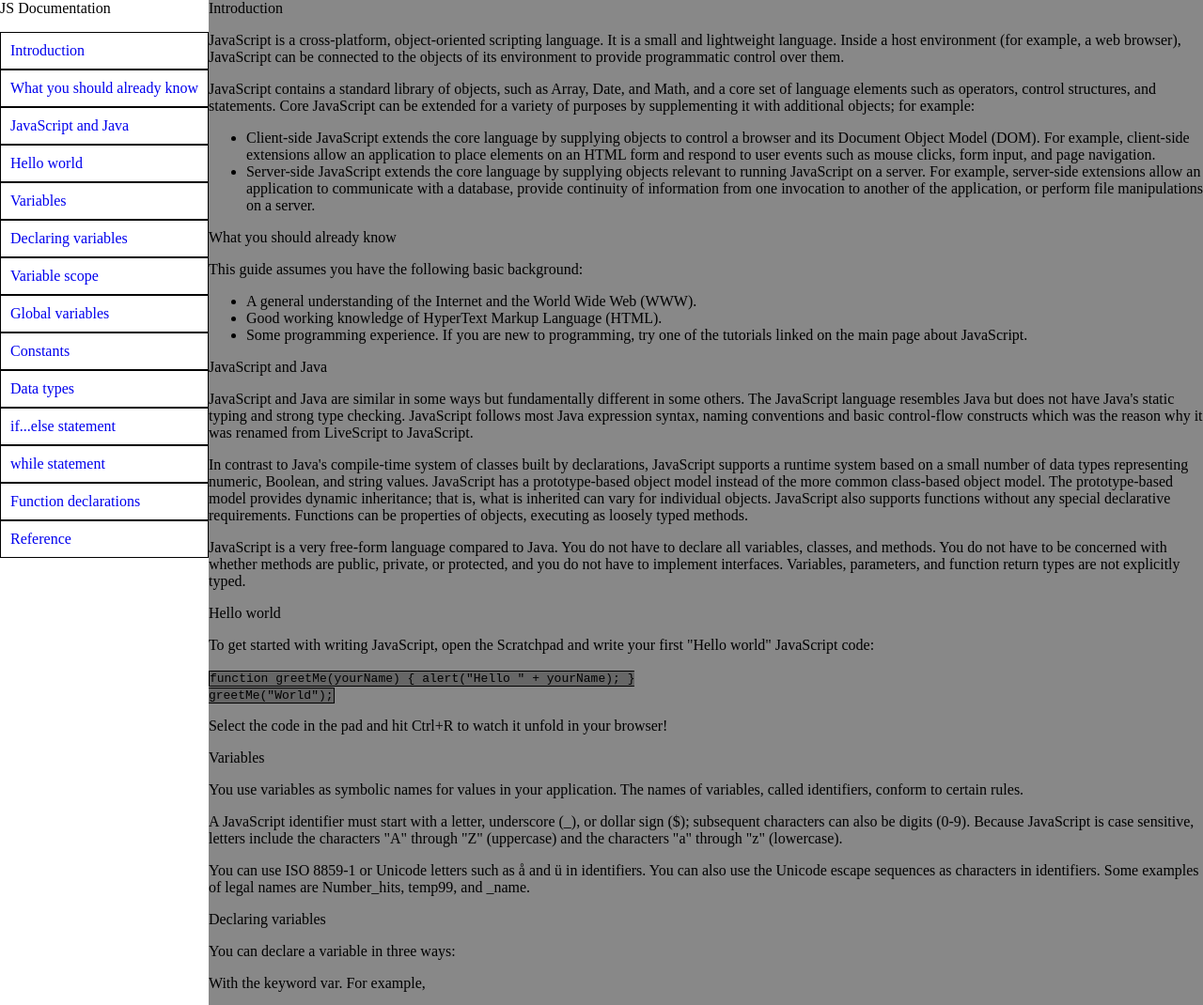
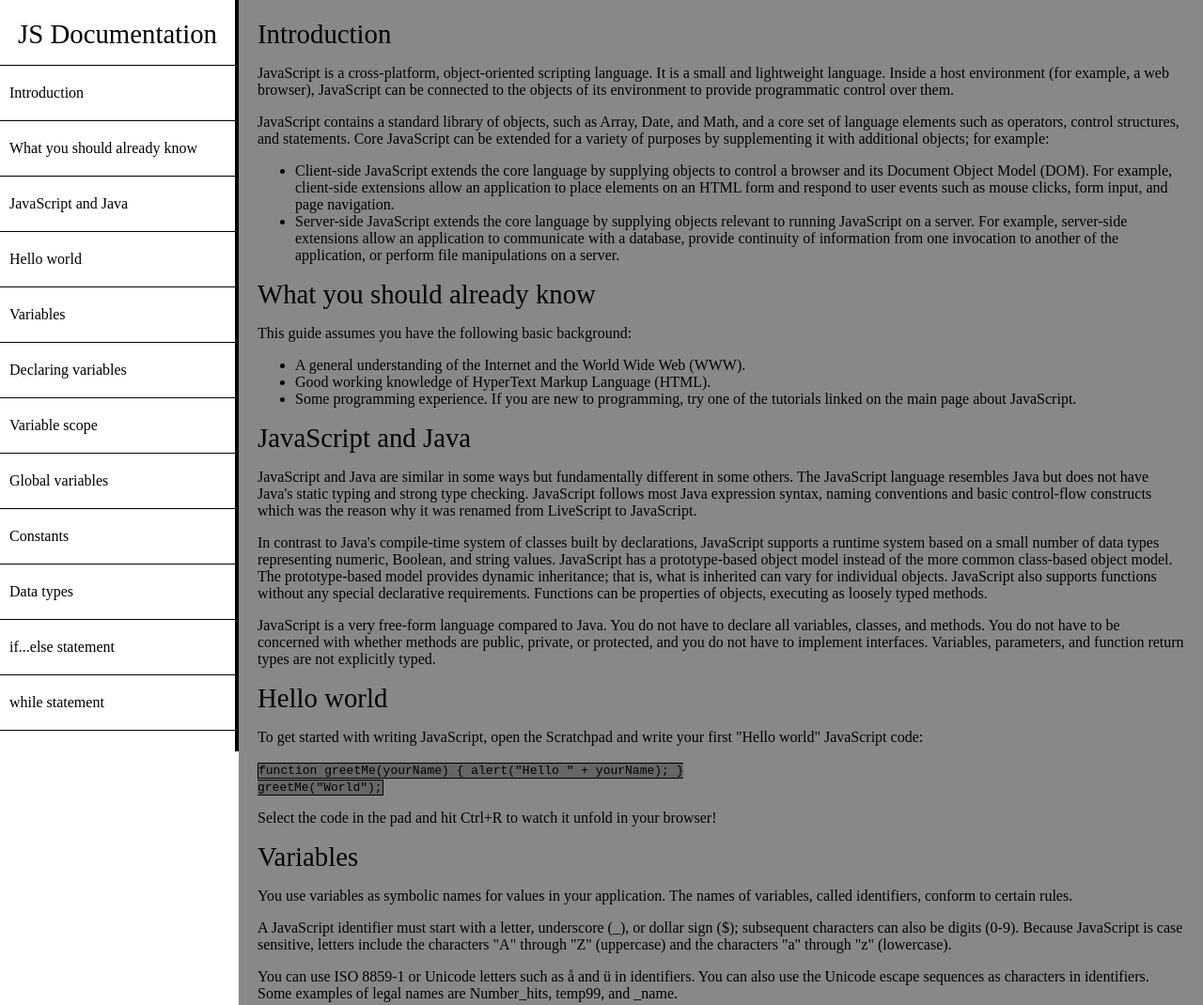
Before and after one commit to xomrau/RWD4, a plain HTML site: page index.html in a window 1280 px wide. Shown: the top 1070 px of the page at 94% size. Drawn offline with Linux system fonts and the light colour scheme.

Commit message:
fixed nav

```diff
--- a/index.html
+++ b/index.html
@@ -9,7 +9,7 @@
 <body>
     <div class="wrapper">
         <nav id="navbar">
-            <header>JS Documentation</header>
+            <header id="fixed-header">JS Documentation</header>
             <ul>
                 <li><a href="#introduction" class="nav-link">Introduction</a></li>
                 <li><a href="#what-you-should-already-know" class="nav-link">What you should already know</a></li>
--- a/style.css
+++ b/style.css
@@ -1,29 +1,68 @@
+body, header, a, p {
+    color: #000000;
+}
 body {
     margin: 0px;
     padding: 0px;
 }
-
+header {
+    font-size: 1.8em;
+}
 .wrapper {
     display: flex;
 }
 
+/* navbar starts */
+#navbar {
+    position: fixed;
+    top: 0;
+    left: 0;
+    bottom: 0;
+    width: 250px;
+    height: 100%;
+    background-color: #ffffff;
+    border-right: 4px solid black;
+    z-index: 999;
+}
+#navbar header {
+    display: flex;
+    justify-content: center;
+    background-color: #fff;
+    text-align: center;
+    padding: 20px 10px 0px 10px;
+}
 #navbar ul {
     display: flex;
     flex-flow: column nowrap;
-    white-space: nowrap;
-    overflow: hidden;
+    /*white-space: nowrap;
+    overflow: hidden;*/
+    height: 90%;
+    min-height: 0;
     list-style-type: none;
     padding: 0px;
+    background-color: #fff;
+    overflow-y: scroll;
+}
+#navbar ul li:hover {
+    background-color: #000000;
 }
 a.nav-link {
-    display: block;
-    border: 1px solid #000000;
-    padding: 10px;
+    display: flex;
+    border-top: 1px solid #000000;
+    padding: 20px 10px;
     text-decoration: none;
 }
+a.nav-link:hover {
+    color: #ffffff;
+}
+/* navbar ends */
 
+/* main-doc */
 #main-doc {
+    position: absolute;
+    margin-left: 254px;
     background-color: #888888;
+    padding: 20px;
 }
 
 code {
```
